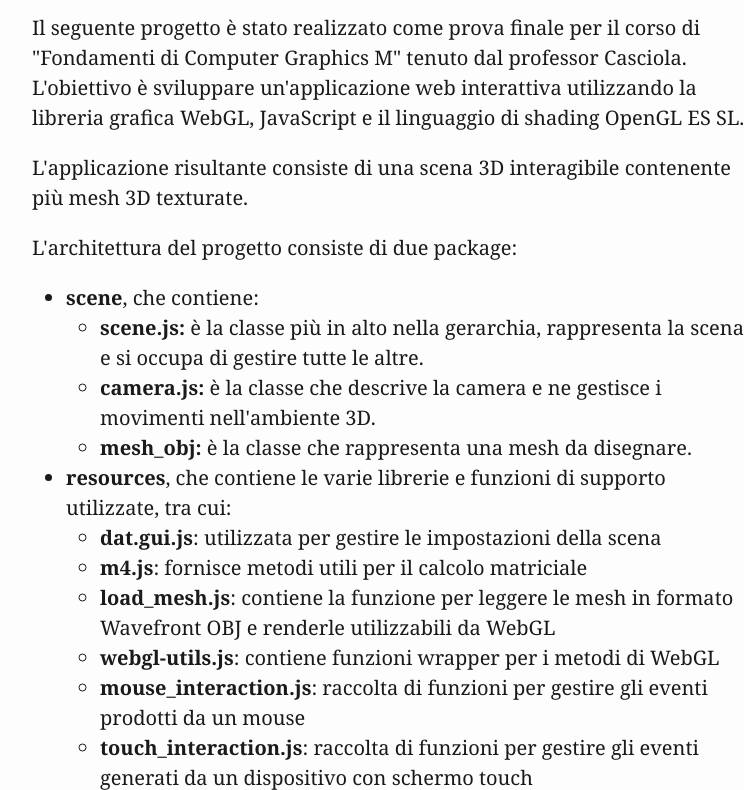
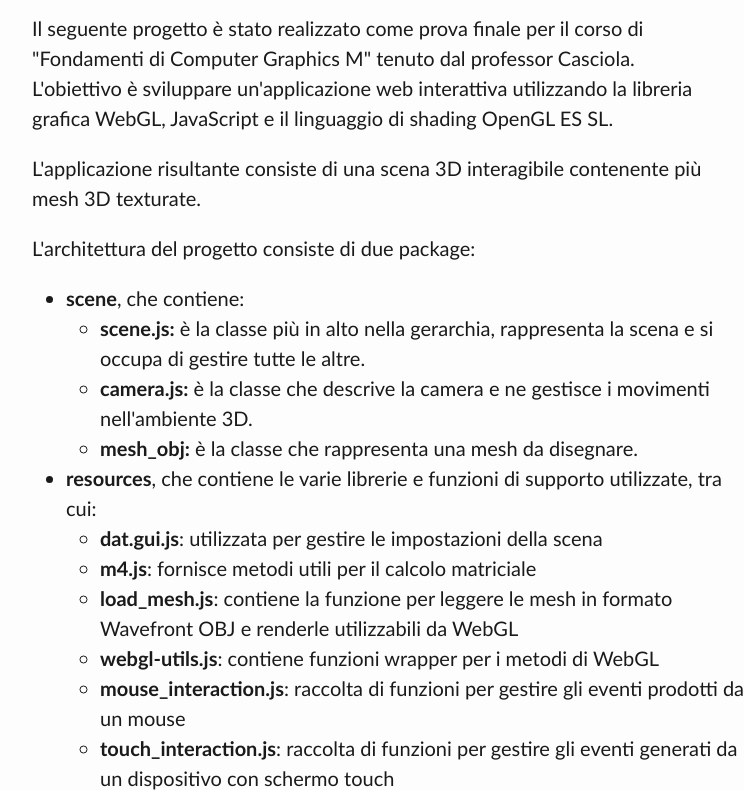
Before and after one commit to ubolakes/CGProject, a plain HTML site: page doc/doc.html in a window 1280 px wide. Shown: the part 740-1530 px from the top of the page, without its empty margins (248-992 px from the left). Drawn offline with Linux system fonts and the light colour scheme.

Commit message:
edited font

```diff
--- a/doc/style/style.css
+++ b/doc/style/style.css
@@ -6,7 +6,7 @@
 
 html {
     line-height: 1.5;
-    font-family: Georgia, serif;
+    font-family:'Trebuchet MS', 'Lucida Sans Unicode', 'Lucida Grande', 'Lucida Sans', Arial, sans-serif;
     font-size: 20px;
     color: #1a1a1a;
     background-color: #fdfdfd;
```
